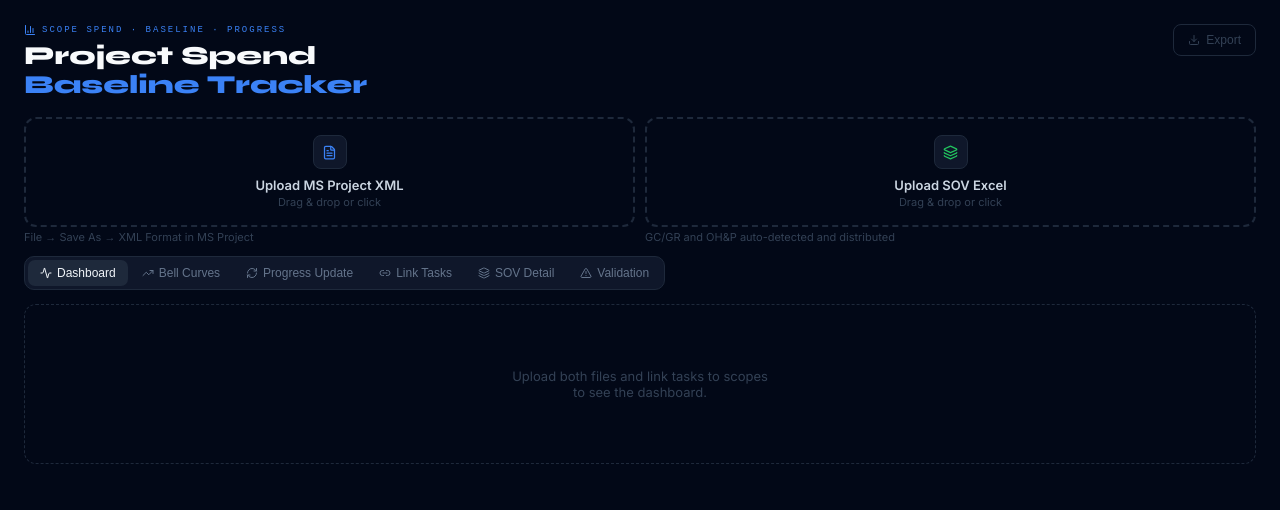
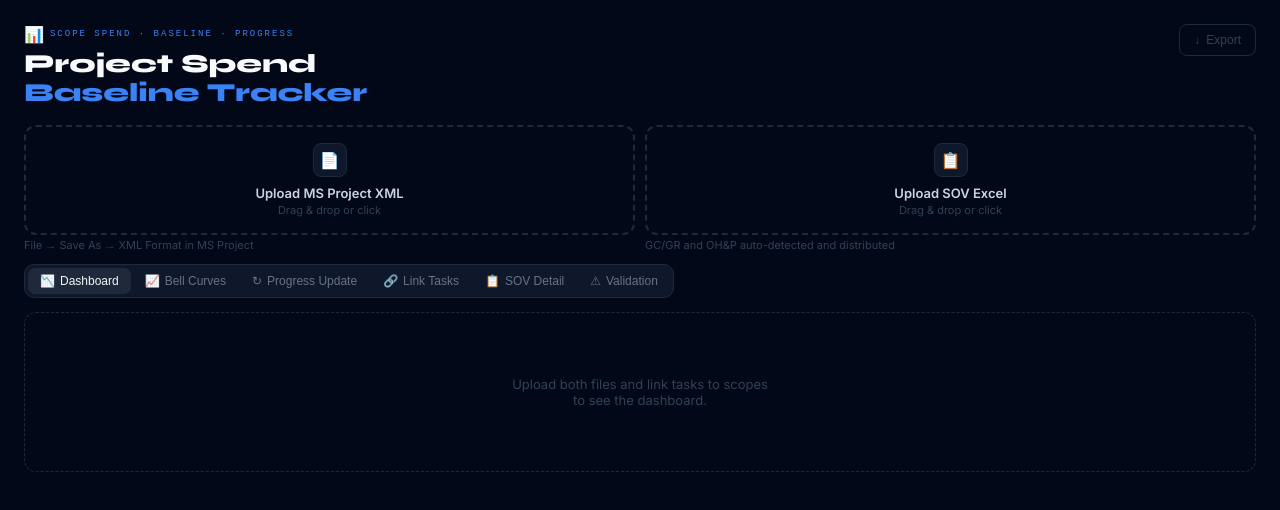
Before and after one commit to mgrafton04/scope-tracker, a React (Vite) app: page / in a window 1280 px wide. Shown: the top 510 px of the page. Built offline with nearby package versions, Linux system fonts and the light colour scheme.

Commit message:
fix SOV parser

```diff
--- a/src/App.jsx
+++ b/src/App.jsx
@@ -1,5 +1,20 @@
 import { useMemo, useState, useEffect, useCallback } from "react";
-import { Upload, AlertTriangle, CheckCircle2, Download, BarChart3, TrendingUp, FileText, Layers, Link2, ZoomOut, Info, Lock, Activity, RefreshCw, Circle } from "lucide-react";
+// No lucide-react needed — using inline icon components
+const Upload=()=><span>↑</span>;
+const AlertTriangle=({size,color,style})=><span style={{color,...(style||{})}}>⚠</span>;
+const CheckCircle2=({size,color,style})=><span style={{color,...(style||{})}}>✓</span>;
+const Download=()=><span>↓</span>;
+const BarChart3=({size,color})=><span style={{color}}>📊</span>;
+const TrendingUp=({size})=><span>📈</span>;
+const FileText=({size,color})=><span style={{color}}>📄</span>;
+const Layers=({size,color})=><span style={{color}}>📋</span>;
+const Link2=({size,color})=><span style={{color}}>🔗</span>;
+const ZoomOut=({size})=><span>🔍</span>;
+const Info=({size,color})=><span style={{color}}>ℹ</span>;
+const Lock=({size})=><span>🔒</span>;
+const Activity=({size})=><span>📉</span>;
+const RefreshCw=({size})=><span>↻</span>;
+const Circle=({size,fill,stroke})=><span style={{color:fill,fontSize:size}}>●</span>;
 import { AreaChart, Area, XAxis, YAxis, Tooltip, ResponsiveContainer, CartesianGrid, ReferenceArea, LineChart, Line, ReferenceLine, Legend } from "recharts";
 import * as XLSX from "xlsx";
 
@@ -38,7 +53,7 @@ function parseSOV(arrayBuffer){
   const lineItems=[];let gcgrTotal=0,ohpTotal=0;
   raw.forEach(row=>{
     let desc="",val=0;
-    row.forEach(cell=>{const s=String(cell||"").trim();const n=toMoney(s);if(!desc&&s.length>1&&isNaN(Number(s.replace(/[$,]/g,""))))desc=s;if(!val&&n>0&&s!==desc)val=n;});
+    row.forEach(cell=>{const s=String(cell||"").trim();const n=toMoney(s);if(!desc&&s.length>1&&isNaN(Number(s.replace(/[$,]/g,""))))desc=s;if(!val&&n>=100&&s!==desc)val=n;});
     if(!desc&&!val)return;
     const kind=classifyRow(desc,val);
     if(kind==="skip"||kind==="subtotal")return;
```
